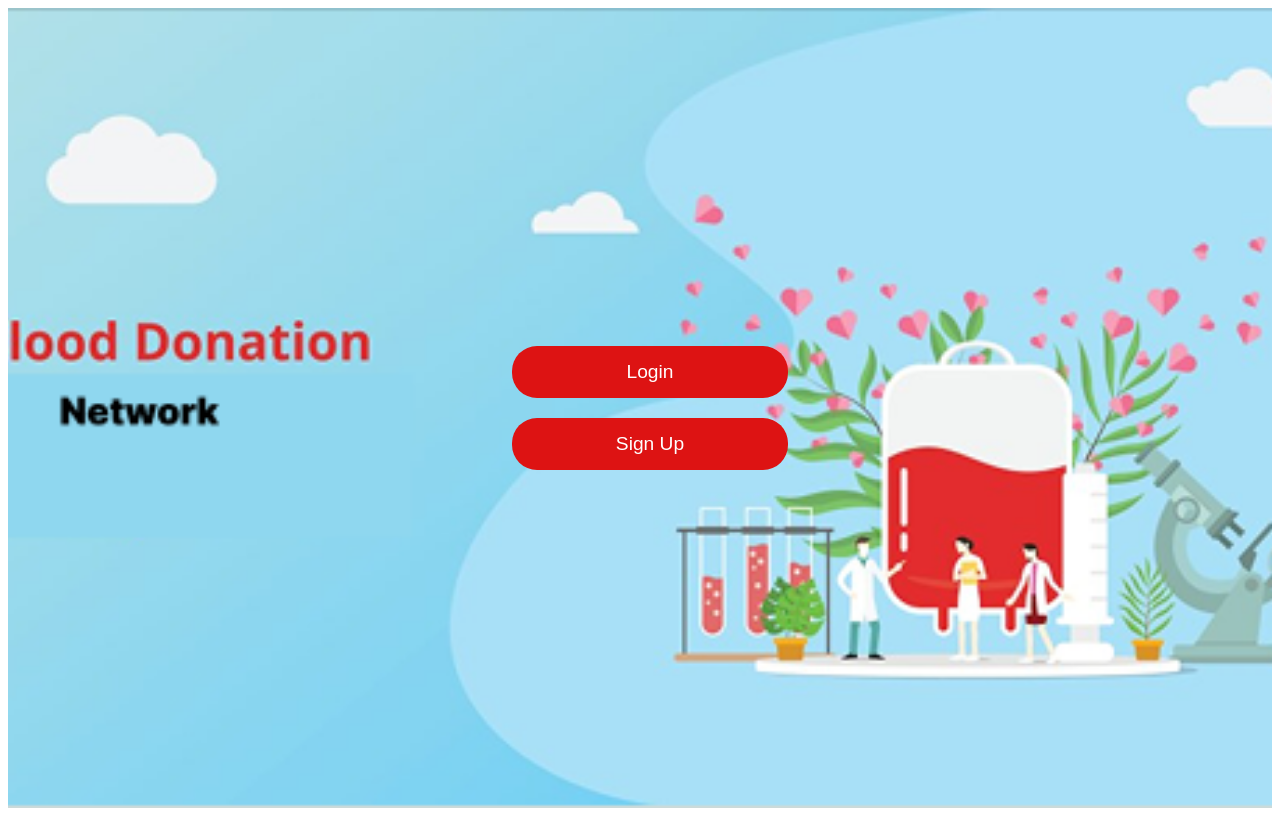
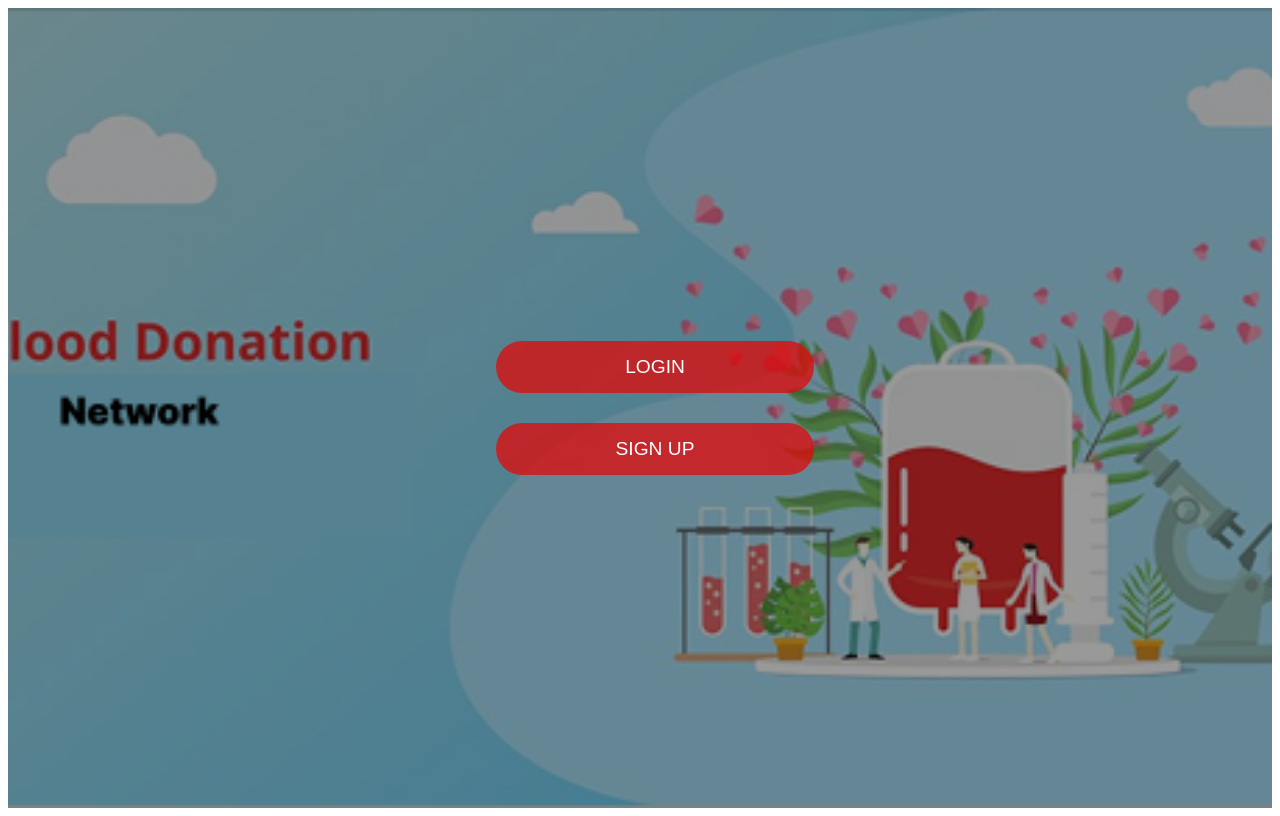
Before and after one commit to sshreya007/BloodDonationNetwork-Frontend, a React (Create React App) app: page / in a window 1280 px wide. Built offline with nearby package versions, Linux system fonts and the light colour scheme.

Commit message:
19th commit using effects in welcome page

```diff
--- a/src/components/Welcome/Welcome.module.css
+++ b/src/components/Welcome/Welcome.module.css
@@ -1,31 +1,84 @@
 .container {
-
-  background-size: cover;
-  background-position: center;
+  background: url('http://localhost:3000/bg/welcome.png') no-repeat center center/cover;
   height: 100vh;
   display: flex;
   justify-content: center;
   align-items: center;
+  text-align: center;
+  position: relative;
+  color: white;
+  font-family: 'Arial', sans-serif;
+  overflow: hidden;
 }
 
 
-.buttonContainer {
-  text-align: center;
+
+/* Gradient overlay for better text visibility */
+.container::before {
+  content: '';
+  position: absolute;
+  top: 0;
+  left: 0;
+  right: 0;
+  bottom: 0;
+  background: rgba(0, 0, 0, 0.4); /* Semi-transparent overlay */
+  z-index: 1;
 }
 
+/* Welcome text styling */
+.welcomeText {
+  z-index: 2;
+  font-size: 2.5rem;
+  font-weight: bold;
+  letter-spacing: 2px;
+  margin-bottom: 20px;
+  text-shadow: 2px 2px 5px rgba(0, 0, 0, 0.7); /* Add shadow to text */
+}
+
+/* Button container styling */
+.buttonContainer {
+  z-index: 2;
+}
+
+/* Button styling */
 .button {
-  margin: 10px;
+  margin: 15px;
   padding: 15px 30px;
   font-size: 1.2rem;
-  background-color: #dd1313;
+  background-color: #e00b0bc2;
   color: white;
   border: none;
-  border-radius: 25px;
+  border-radius: 50px;
   cursor: pointer;
-  transition: transform 0.3s ease;
+  transition: transform 0.3s ease, background-color 0.3s ease, box-shadow 0.3s ease;
+  text-transform: uppercase;
 }
 
+/* Button hover effect */
 .button:hover {
   transform: scale(1.1);
   background-color: #34495e;
+  box-shadow: 0 4px 10px rgba(0, 0, 0, 0.3); /* Shadow effect on hover */
 }
+
+/* Additional animations */
+@keyframes fadeIn {
+  0% {
+    opacity: 0;
+    transform: translateY(-30px);
+  }
+  100% {
+    opacity: 1;
+    transform: translateY(0);
+  }
+}
+
+/* Add fade-in effect on container */
+.container {
+  animation: fadeIn 1s ease-out forwards;
+}
+
+/* Make sure the buttons also fade in smoothly */
+.button {
+  animation: fadeIn 1.5s ease-out forwards;
+}
```
